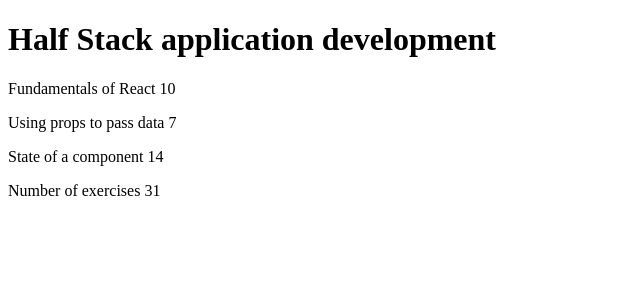
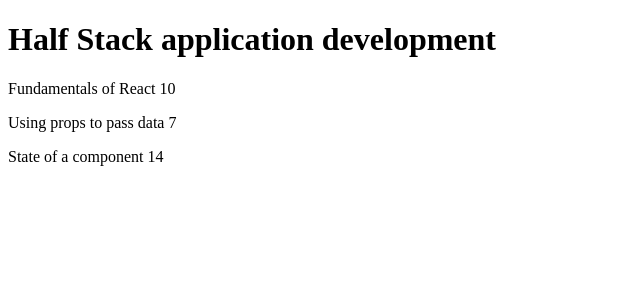
Before and after one commit to Brian-Almada/fullstackopen-react, a React (Vite) app: page / in a window 1280 px wide. Shown: the top 300 px of the page, without its empty margins (0-640 px from the left). Built offline with nearby package versions, Linux system fonts and the light colour scheme.

Commit message:
Refactorizar codigo con componente Total

```diff
--- a/src/App.jsx
+++ b/src/App.jsx
@@ -1,5 +1,6 @@
 import Header from "./Header"
 import Content from "./Content"
+import Total from "./Total"
 
 const App = () => {
   const course = 'Half Stack application development'
@@ -13,8 +14,8 @@
   return (
     <div>
       <Header course={course} />
-      < Content part1={part1} part2={part2} part3={part3} exercises1={exercises1} exercises2={exercises2} exercises3={exercises3} />
-      <p>Number of exercises {exercises1 + exercises2 + exercises3}</p>
+      <Content part1={part1} part2={part2} part3={part3} exercises1={exercises1} exercises2={exercises2} exercises3={exercises3} />
+      <Total total={exercises1 + exercises2 + exercises3} />
     </div>
   )
 }
--- /dev/null
+++ b/src/Total.jsx
@@ -0,0 +1,7 @@
+const Total = ({total}) => {
+    <div>
+        <p>Number of exercises {total}</p>
+    </div>
+}
+
+export default Total
```
